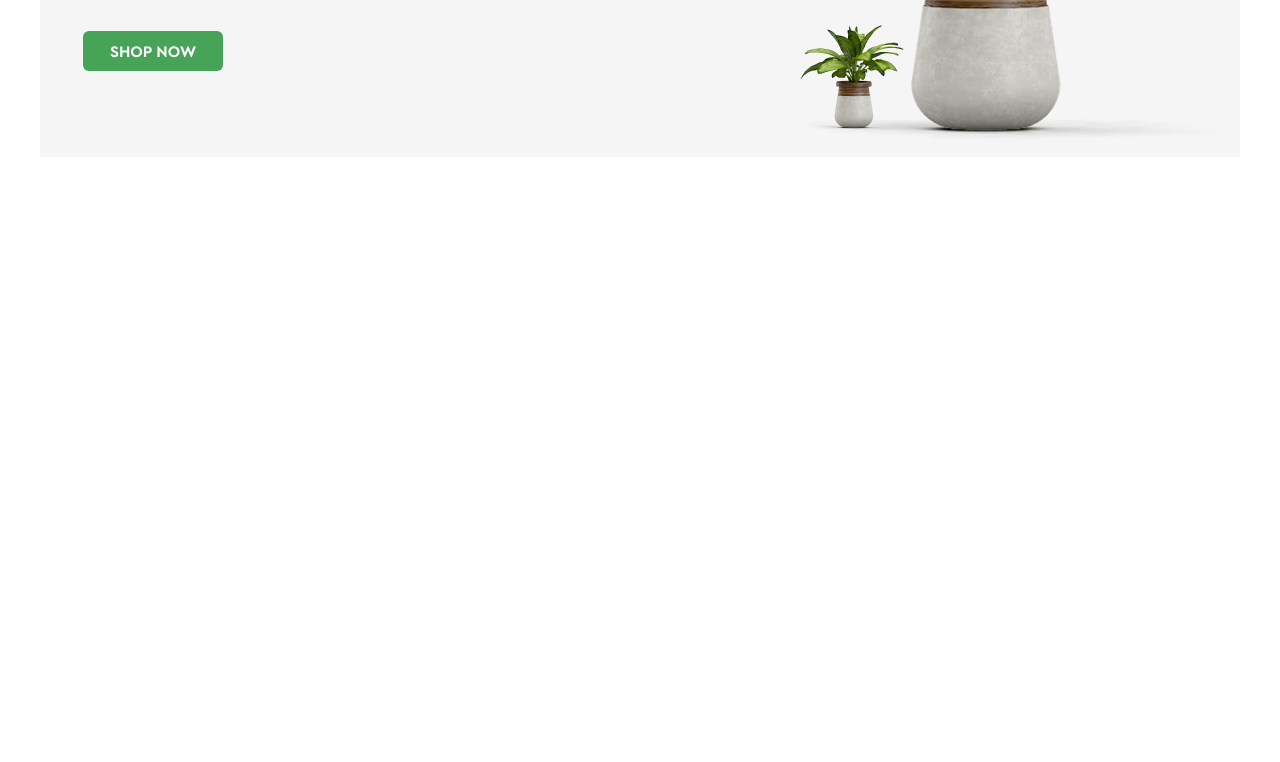
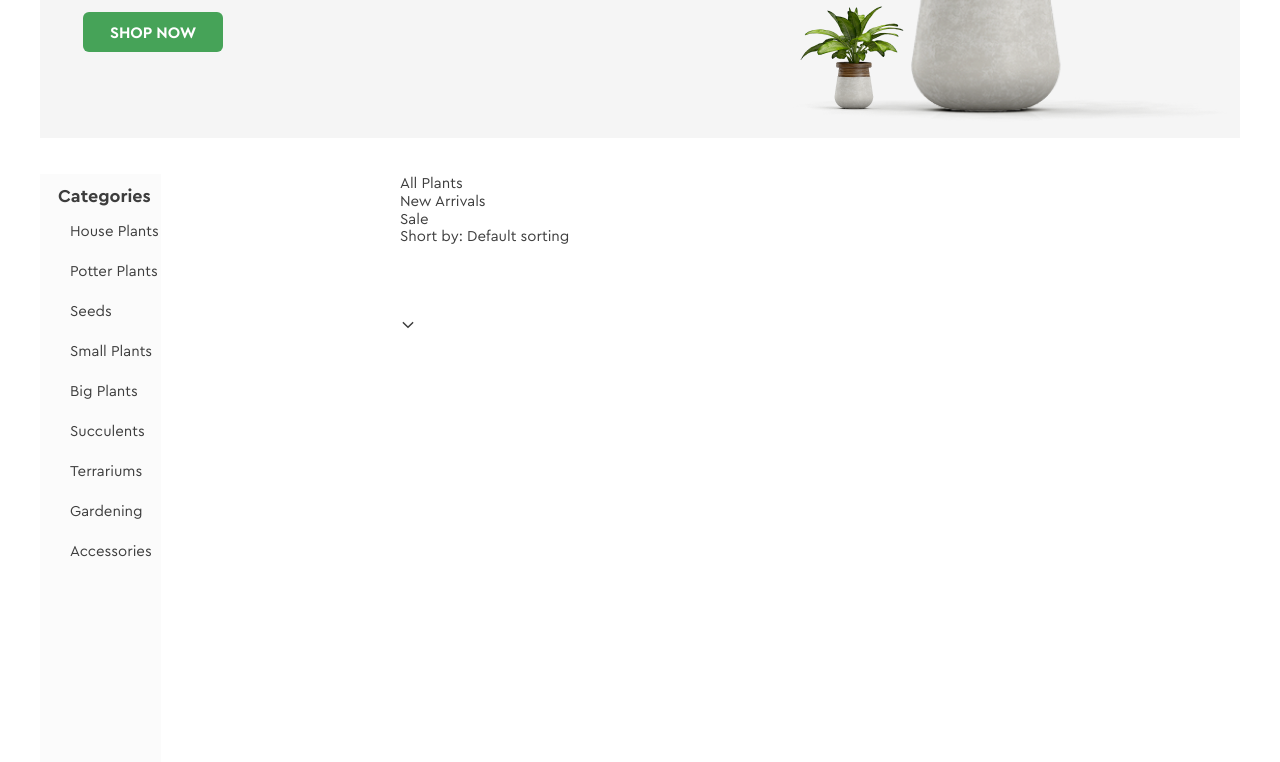
Before and after one commit to NadiiaSichkar/GREENSHOP, a plain HTML site: page index.html in a window 1280 px wide. Shown: the part 400-1162 px from the top of the page. Before the commit the page ends 800 px from the top, so only its background shows below. Drawn offline with Linux system fonts and the light colour scheme.

Commit message:
add categories

```diff
--- a/css/styles.css
+++ b/css/styles.css
@@ -128,7 +128,7 @@ button {
     line-height: 80%;
     color: #3d3d3d;
     border-right: 1px solid;
-    padding-right: 5px
+    padding-right: 5px;
 }
 
 .container #box_model span:last-of-type {
@@ -143,7 +143,8 @@ button {
     max-width: 1200px;
     margin: auto;
     border-bottom: solid 1px darkolivegreen;
-
+    display: flex;
+    justify-content: space-between;
 }
 
 header {
@@ -154,27 +155,35 @@ header {
 header nav, header nav li, header .logo {
     display: inline-block;
     text-align: center;
+    align-items: center;
+
+}
+.logo, .login, nav {
+    margin: 0 10px;
 }
 
 header ul {
     list-style: none;
+    display: flex;
+    gap: 50px;
 }
 
 header nav li a {
     text-decoration: none;
+
 }
 
 header .logo {
-    margin-right: 229px;
+    /*margin-right: 229px;*/
 
 }
 
 header .login {
-    margin-left: 355px;
+    /*margin-left: 350px;*/
 }
 
 header nav li {
-    margin-right: 50px;
+    /*margin-right: 50px;*/
     font-family: 'cera_proregular';
 }
 
@@ -183,7 +192,7 @@ header nav li:hover a{
 }
 
 header nav li:last-of-type {
-    margin-right: 0;
+    /*margin-right: 0;*/
 }
 
 header nav li a {
@@ -219,6 +228,7 @@ header .login{
     color: #fff;
     box-sizing: border-box;
     padding: 8px 17px 7px;
+    text-decoration: none;
     font-family: 'cera_promedium';
 }
 .login:before{
@@ -227,6 +237,7 @@ header .login{
     background-image: url("../images/Logout.svg");
     width: 20px;
     height: 20px;
+    margin-right: 4px;
 }
 .banner .norm{
     background:  linear-gradient(135deg, #f5f5f5 0%, #f5f5f5 100%);
@@ -286,5 +297,96 @@ p{
     text-transform: uppercase;
     color: #fff;
     padding: 10px 27px;
+    text-decoration: none;
     font-family: 'cera_probold';
 }
+
+.categories .container_3 {
+    display: flex;
+    justify-content: space-between;
+    flex-wrap: wrap;
+    max-width: 1200px;
+    margin: auto;
+    padding-top: 36px;
+
+}
+
+.categories .left_sidebar{
+    max-width: 310px;
+    background: #fbfbfb;
+    /*width: 100%;*/
+    min-height: 774px;
+}
+.left_sidebar h5{
+    font-weight: 700;
+    font-size: 18px;
+    line-height: 89%;
+    color: #3d3d3d;
+    margin-top: 14px;
+    margin-left: 18px;
+    font-family: 'cera_probold';
+}
+.left_sidebar ul{
+    list-style: none;
+    display: flex;
+    flex-direction: column;
+    width: 91px;
+    height: 100%;
+    margin-left: 30px;
+    margin-top: 7px;
+}
+
+.left_sidebar ul li a {
+    list-style: none;
+    font-weight: 400;
+    font-size: 15px;
+    line-height: 267%;
+    color: #3d3d3d;
+    text-decoration: none;
+    justify-content: space-between;
+    font-family: 'cera_proregular';
+}
+/*.left_sidebar ul li a:first-of-type{*/
+/*    font-weight: 700;*/
+/*    font-size: 15px;*/
+/*    line-height: 267%;*/
+/*    color: #46a358;*/
+/*    font-family: 'cera_probold';*/
+/*}*/
+
+
+.categories .right_content{
+    max-width: 840px;
+    width: 100%;
+}
+.categories .right_content.flex_2{
+    display: flex;
+    justify-content: space-between;
+    /*flex-direction: row;*/
+
+}
+.flex_2 ul{
+    list-style: none;
+
+}
+.flex_2 ul li a {
+    text-decoration: none;
+    font-weight: 400;
+    font-size: 15px;
+    line-height: 107%;
+    color: #3d3d3d;
+    font-family: 'cera_proregular';
+}
+
+.flex_2 p{
+    font-weight: 400;
+    font-size: 15px;
+    line-height: 107%;
+    color: #3d3d3d;
+    font-family: 'cera_proregular';
+
+}
+.flex_2 ul p{
+    flex-direction: row;
+
+}
--- a/index.html
+++ b/index.html
@@ -31,7 +31,7 @@
                 </li>
             </ul>
         </nav>
-        <a  class="login">Login</a>
+        <a  href="#" class="login">Login</a>
     </div>
 </header>
 
@@ -46,19 +46,82 @@
             </h1>
             <p>
                 We are an online plant shop offering a wide range of cheap and trendy plants.
-                Use<br> our plants to create an unique Urban Jungle. Order your favorite plants!
+                Use our plants to create an unique Urban Jungle. Order your favorite plants!
             </p>
-            <a >SHOP NOW</a>
+            <a  href="#">SHOP NOW</a>
 
 </article>
             <img src="images/banner_img.png" alt="banner">
         </div>
     </section>
+    <section class="categories">
+        <div class=container_3>
+            <div class="left_sidebar">
+                <h5>Categories</h5>
+                <ul>
+                    <li>
+                        <a href="#">House Plants</a>
+                    </li>
+                    <li>
+                        <a href="#">Potter Plants</a>
+                    </li>
+                    <li>
+                        <a href="#">Seeds</a>
+                    </li>
+                    <li>
+                        <a href="#">Small Plants</a>
+                    </li>
+                    <li>
+                        <a href="#">Big Plants</a>
+                    </li>
+                    <li>
+                        <a href="#">Succulents</a>
+                    </li>
+                    <li>
+                    <a href="#">Terrariums</a>
+                </li>
+                    <li>
+                        <a href="#">Gardening</a>
+                    </li>
+                    <li>
+                        <a href="#">Accessories</a>
+                    </li>
+                </ul>
+
+            </div>
+            <div class="right_content">
+                <div class="flex_2">
+                    <ul>
+                        <li>
+                            <a href="#">All Plants</a>
+                        </li>
+                        <li>
+                            <a href="#">New Arrivals</a>
+                        </li>
+                        <li>
+                            <a href="#">Sale</a>
+                        </li>
+                    </ul>
+                    <p>
+                        Short by: Default sorting
+                    </p>
+                    <img src="images/iconly.svg" alt="iconly">
+
+            </div>
+
+            </div>
+            </div>
+
+    </section>
 
 </main>
+
 
 
 <footer></footer>
 
 </body>
+
+</div>
+
 </html>
```
Also changed, not shown: images/iconly.svg (added).
